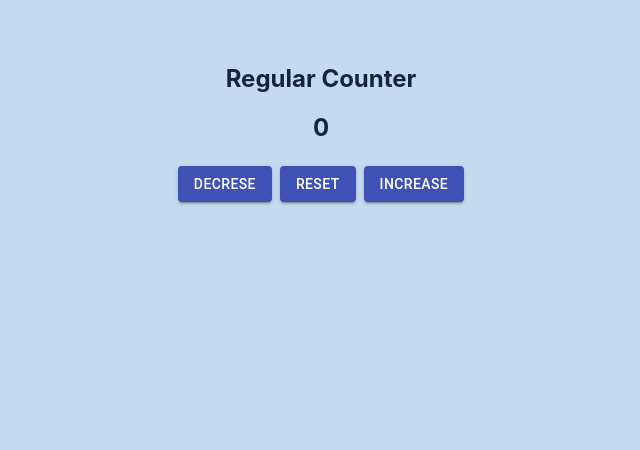
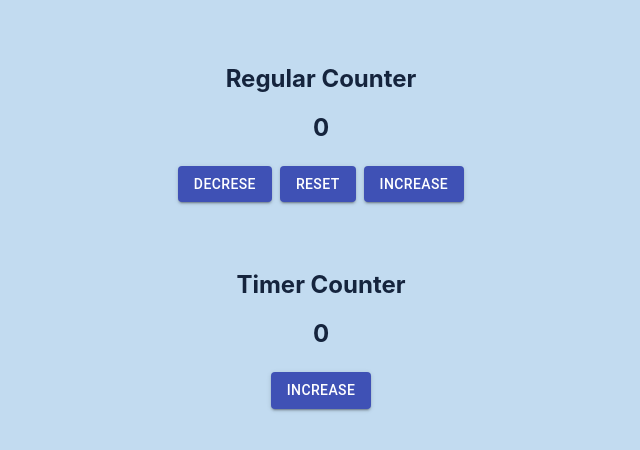
Before and after one commit to DavideNas/Advanced-React-Tutorial, a React (Create React App) app: page / in a window 1280 px wide. Shown: the top 450 px of the page, without its empty margins (319-959 px from the left). Built offline with nearby package versions, Linux system fonts and the light colour scheme.

Commit message:
Complex counter with timeout function

```diff
--- a/src/tutorial/UseStateCounter.js
+++ b/src/tutorial/UseStateCounter.js
@@ -4,6 +4,17 @@ import Button from "@material-ui/core/Button";
 // UseState Counter Example
 const UseStateCounter = () => {
   const [value, setValue] = useState(0);
+  const [timer, setTimer] = useState(0);
+
+  const timedIncrease = () => {
+    setTimeout(() => {
+      // increase by 1 per click
+      setTimer((prevTimer) => {
+        return prevTimer + 1;
+      });
+    }, 1000);
+  };
+
   return (
     <div>
       <section style={{ margin: "4rem" }}>
@@ -40,6 +51,21 @@ const UseStateCounter = () => {
           Increase
         </Button>
       </section>
+
+      <section style={{ margin: "4rem" }}>
+        <h2>Timer Counter</h2>
+        <h1>{timer}</h1>
+        <Button
+          style={{
+            margin: "0.25rem",
+          }}
+          variant="contained"
+          color="primary"
+          onClick={timedIncrease}
+        >
+          Increase
+        </Button>
+      </section>
     </div>
   );
 };
```
